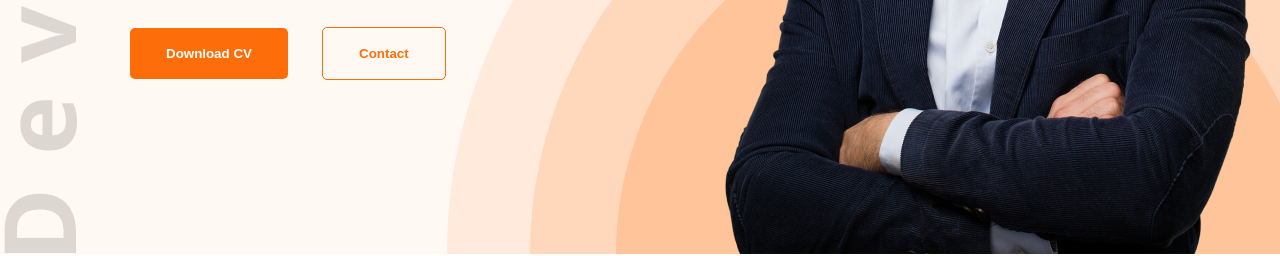
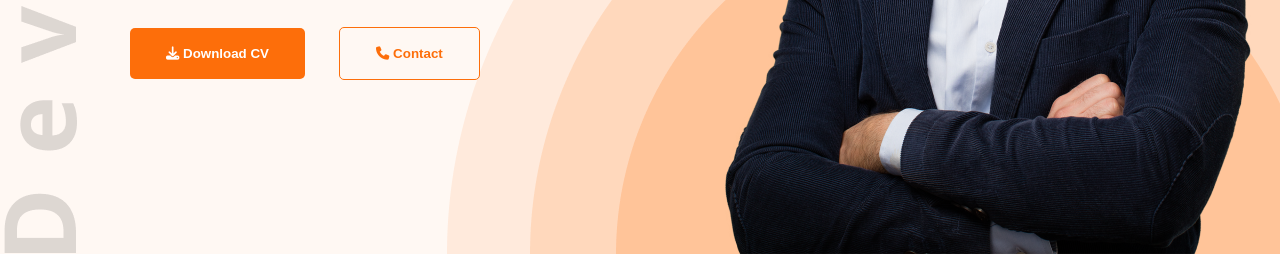
Before and after one commit to Web-dev-mehedi/module-6, a plain HTML site: page practice-project/index file/index.html in a window 1280 px wide. Shown: the part 553-809 px from the top of the page. Drawn offline with nearby package versions, Linux system fonts and the light colour scheme.

Commit message:
our section add

```diff
--- a/practice-project/index file/index.html
+++ b/practice-project/index file/index.html
@@ -30,8 +30,8 @@
                     <h3>Hi, I  am</h3>
                      <h1>Mary Hardy</h1>
                       <p>Shot what able cold new see hold.Friendly as an betrayed formerly he. Morning because as to society behaved moments.</p>
-                     <button class="btn-primmary">Download CV</button>
-                    <button class="btn-primmary1">Contact</button>
+                     <button class="btn-primmary"><i class="fa-solid fa-download"></i>  Download CV</button>
+                    <button class="btn-primmary1"><i class="fa-solid fa-phone"></i>   Contact</button>
 
                 </div>
 
```
Also changed, not shown: practice-project/index file/style.css (line endings or trailing spaces).
